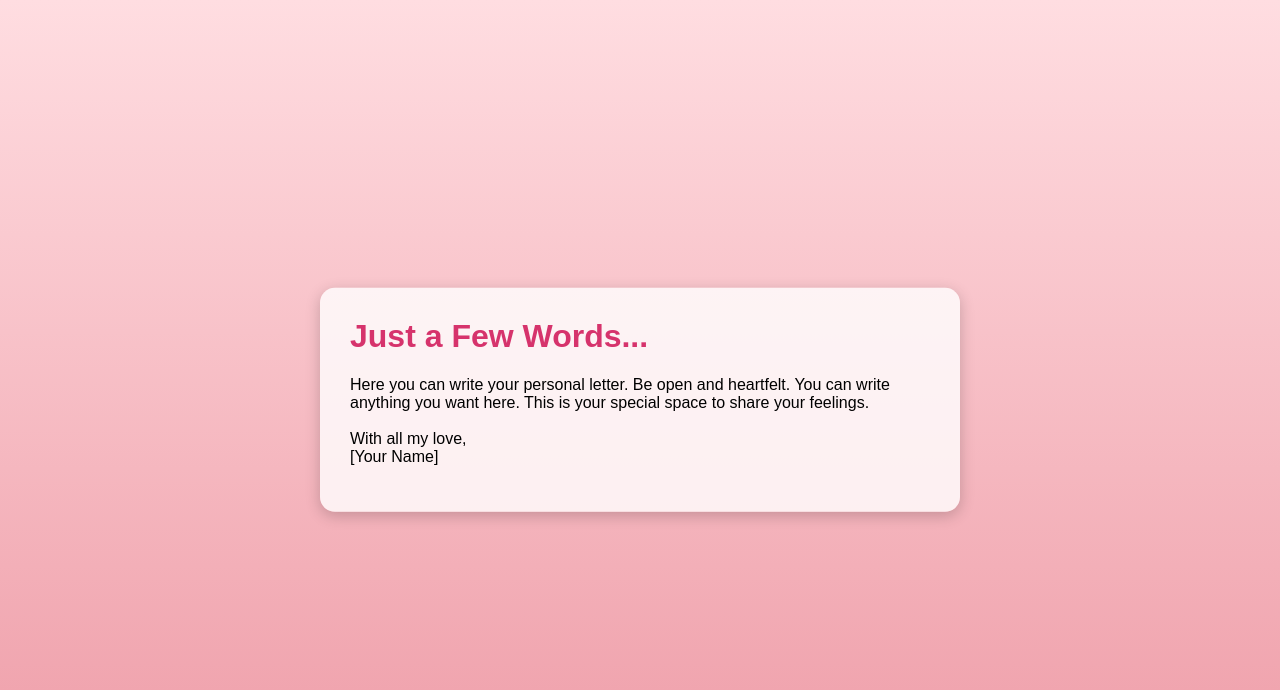
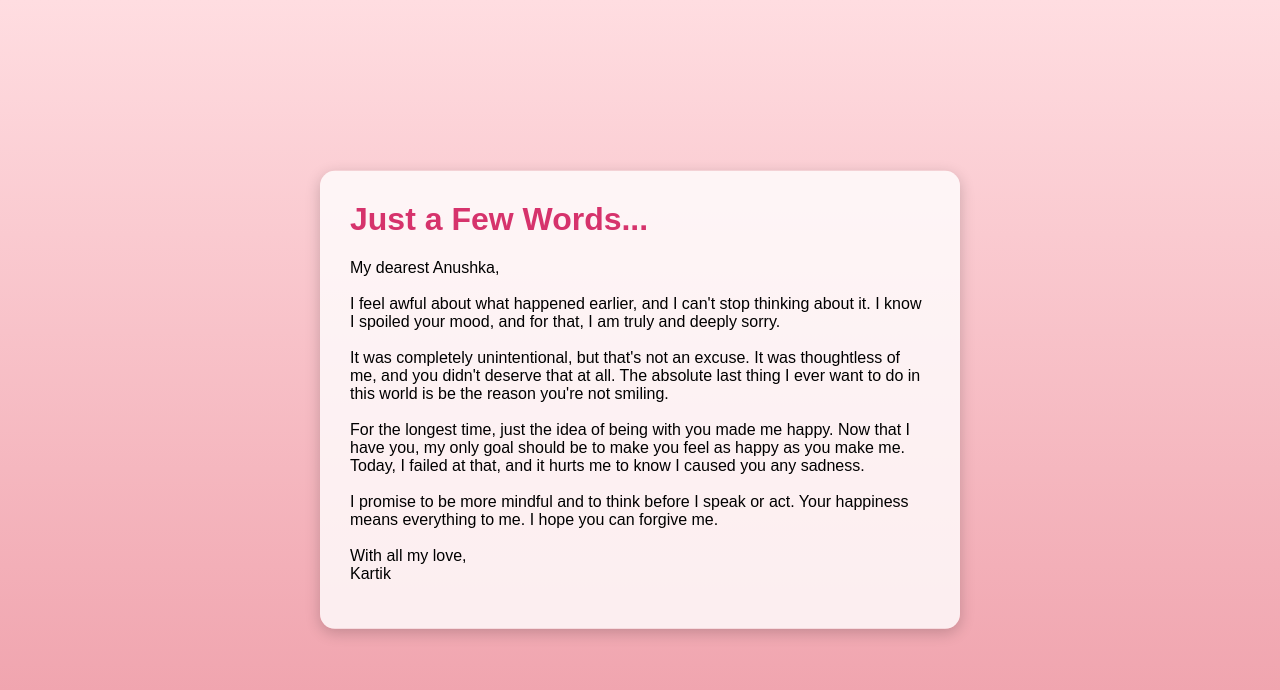
Before and after one commit to maanubaniwal/special-message, a plain HTML site: page letter.html in a window 1280 px wide. Drawn offline with Linux system fonts and the light colour scheme.

Commit message:
Update letter for Anushka

```diff
--- a/letter.html
+++ b/letter.html
@@ -10,14 +10,21 @@
     <div class="message-box letter">
         <h1>Just a Few Words...</h1>
         <p>
-            Here you can write your personal letter. Be open and heartfelt.
-            You can write anything you want here. This is your special space
-            to share your feelings.
-            <br><br>
-            With all my love,
-            <br>
-            [Your Name]
-        </p>
+    My dearest Anushka,
+    <br><br>
+    I feel awful about what happened earlier, and I can't stop thinking about it. I know I spoiled your mood, and for that, I am truly and deeply sorry.
+    <br><br>
+    It was completely unintentional, but that's not an excuse. It was thoughtless of me, and you didn't deserve that at all. The absolute last thing I ever want to do in this world is be the reason you're not smiling.
+    <br><br>
+    For the longest time, just the idea of being with you made me happy. Now that I have you, my only goal should be to make you feel as happy as you make me. Today, I failed at that, and it hurts me to know I caused you any sadness.
+    <br><br>
+    I promise to be more mindful and to think before I speak or act. Your happiness means everything to me. I hope you can forgive me.
+    <br><br>
+    With all my love,
+    <br>
+    Kartik
+</p>
     </div>
 </body>
+
 </html>
```
